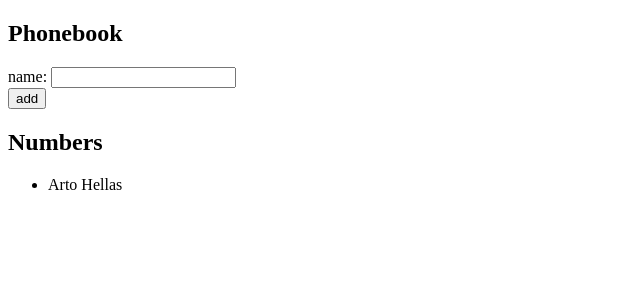
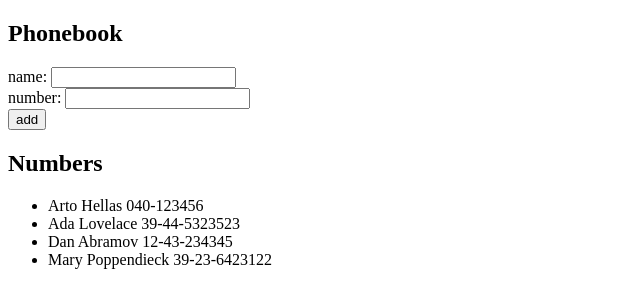
Before and after one commit to dake3601/FullStackOpen, a React (Create React App) app in the folder part2/phonebook/: page / in a window 1280 px wide. Shown: the top 308 px of the page, without its empty margins (0-640 px from the left). Built offline with nearby package versions, Linux system fonts and the light colour scheme.

Commit message:
Part 2.8

```diff
--- a/part2/phonebook/src/App.js
+++ b/part2/phonebook/src/App.js
@@ -2,14 +2,19 @@ import { useState } from 'react'
 
 const App = () => {
   const [persons, setPersons] = useState([
-    { name: 'Arto Hellas' }
+    { name: 'Arto Hellas', number: '040-123456', id: 1 },
+    { name: 'Ada Lovelace', number: '39-44-5323523', id: 2 },
+    { name: 'Dan Abramov', number: '12-43-234345', id: 3 },
+    { name: 'Mary Poppendieck', number: '39-23-6423122', id: 4 }
   ])
   const [newName, setNewName] = useState('')
+  const [newNumber, setNewNumber] = useState('')
 
-  const addName = (event) => {
+  const addPerson = (event) => {
     event.preventDefault();
     const personObject = {
-      name: newName
+      name: newName,
+      number: newNumber
     }
 
     const repeat = persons.reduce((s, p) => s || personObject.name === p.name, false)
@@ -20,16 +25,21 @@ const App = () => {
       setPersons(persons.concat(personObject))
     }
     setNewName('')
+    setNewNumber('')
   }
 
   const handleNameChange = (event) => {
     setNewName(event.target.value)
   }
 
+  const handlePhoneChange = (event) => {
+    setNewNumber(event.target.value)
+  }
+
   return (
     <div>
       <h2>Phonebook</h2>
-      <form onSubmit={addName}>
+      <form onSubmit={addPerson}>
         <div>
           name: <input
                   value={newName}
@@ -37,12 +47,18 @@ const App = () => {
                 />
         </div>
         <div>
+          number: <input
+                    value={newNumber}
+                    onChange={handlePhoneChange}
+                  />
+        </div>
+        <div>
           <button type="submit">add</button>
         </div>
       </form>
       <h2>Numbers</h2>
       <ul>
-        {persons.map(({ name }) => <li key={name}>{name}</li>)}
+        {persons.map(({ name, number }) => <li key={name}>{name} {number}</li>)}
       </ul>
     </div>
   )
```
